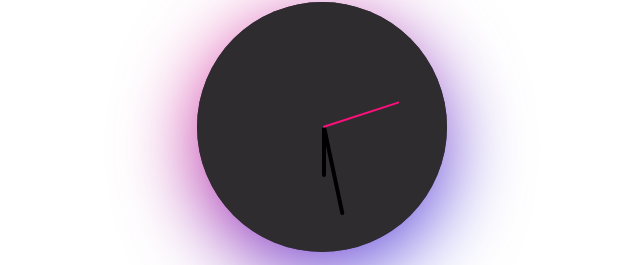
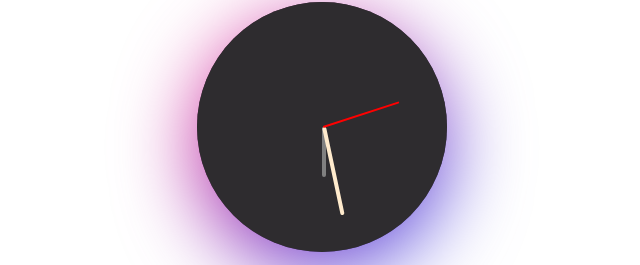
Before and after one commit to arjunjayakumar/clock-widget, an Angular app: page / in a window 1280 px wide. Shown: the part 273-538 px from the top of the page, without its empty margins (318-958 px from the left). Built offline with nearby package versions, Linux system fonts and the light colour scheme.

Commit message:
Adjust hand colors

```diff
--- a/src/app/clock-widget/clock-widget.component.scss
+++ b/src/app/clock-widget/clock-widget.component.scss
@@ -36,19 +36,19 @@
       }
 
       .hour {
-        background: black;
+        background: gray;
         height: 3.125rem;
         top: -20%;
       }
 
       .minute {
-        background: black;
+        background: blanchedalmond;
         height: 5.625rem;
         top: -36%;
       }
 
       .second {
-        background: #ff0f7b;
+        background: red;
         width: 0.125rem;
         height: 5rem;
         top: -32%;
```
